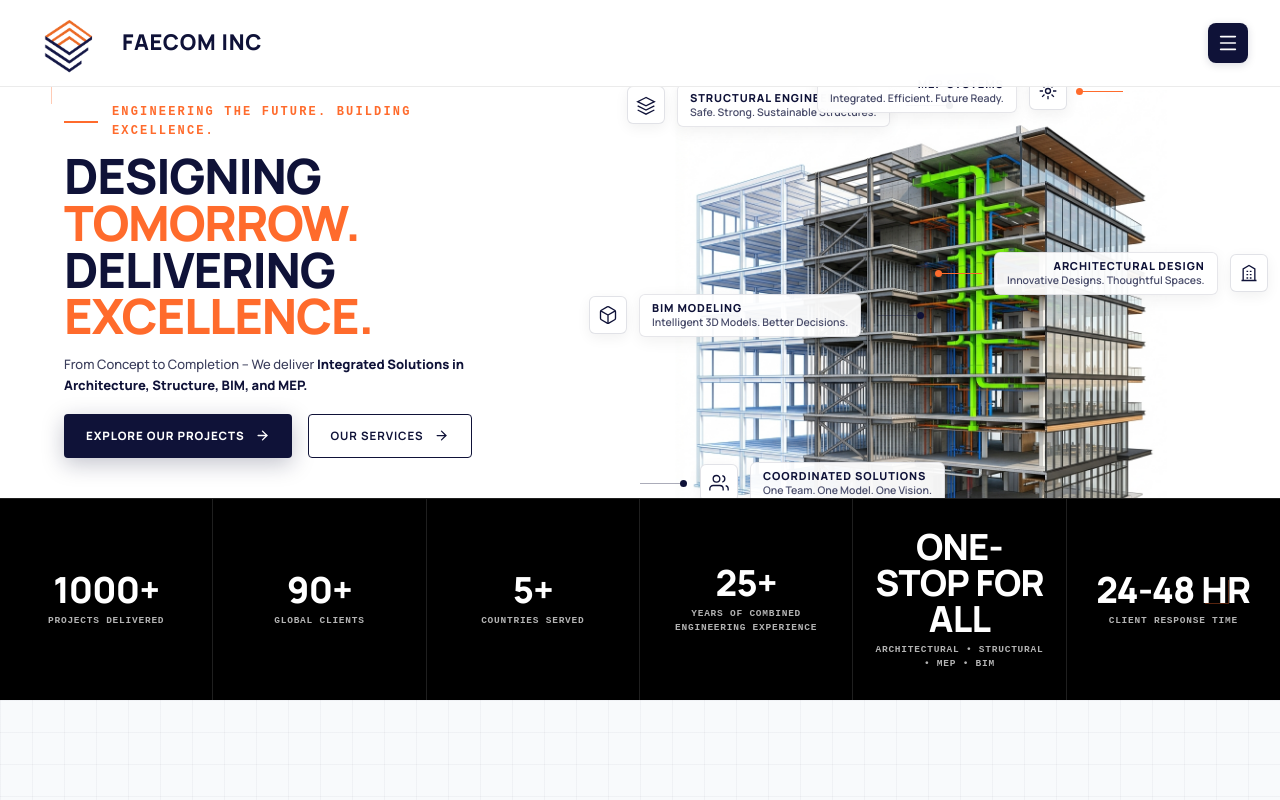
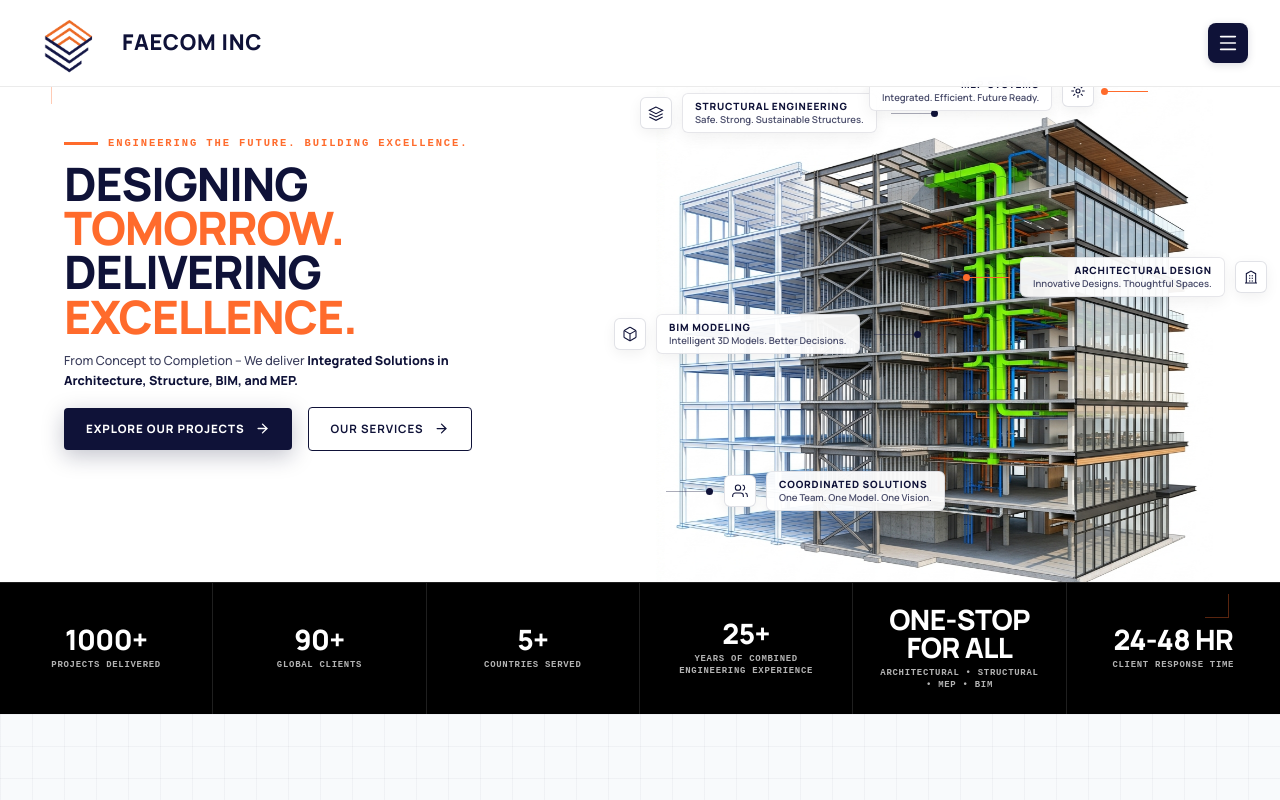
Before and after one commit to prathamnagarmote-sudo/FAECOMENG, a Next.js app: page / in a window 1280 px wide. Shown: the top 800 px of the page. Built offline with nearby package versions, Linux system fonts and the light colour scheme.

Commit message:
Hero section: comprehensive responsive overhaul for global device compatibility (Chromebook to 4K ultrawide)

```diff
--- a/app/page.module.css
+++ b/app/page.module.css
@@ -12,10 +12,13 @@
 .hero {
   position: relative;
   width: 100%;
-  min-height: calc(100vh - 100px);
+  /* Fill viewport minus header; never collapse, never overflow */
+  min-height: calc(100vh - clamp(86px, 5.8vw, 100px));
+  min-height: calc(100dvh - clamp(86px, 5.8vw, 100px));
   display: flex;
   flex-direction: column;
-  justify-content: space-between;
+  /* Content fills middle, stats bar sticks to bottom */
+  justify-content: flex-start;
   overflow: hidden;
   background: #FFFFFF;
   perspective: 1200px;
@@ -24,13 +27,18 @@
   padding-bottom: 0;
 }
 
+/* 3D Building render — absolutely positioned in right half.
+   Uses % + clamp to stay within bounds on every screen size.
+   Never overlaps left text column or stats bar. */
 .heroBg {
   position: absolute;
-  top: clamp(80px, 7vw, 100px);
-  bottom: clamp(100px, 12vh, 140px);
-  right: 2%;
-  width: 56%;
-  max-height: calc(100% - 150px);
+  /* Top: clear the header */
+  top: clamp(70px, 6vw, 100px);
+  /* Bottom: clear the stats bar height (~100-120px) */
+  bottom: clamp(90px, 10vh, 130px);
+  right: clamp(0px, 1vw, 24px);
+  /* Width: occupies right ~55% — enough for the render, leaves left ~45% for text */
+  width: clamp(50%, 55vw, 60%);
   z-index: 2;
   perspective: 800px;
   transform-style: preserve-3d;
@@ -113,37 +121,42 @@
   position: absolute;
   display: flex;
   align-items: center;
-  gap: 12px;
+  gap: 10px;
   pointer-events: none;
-}
-
+  /* Scale down on smaller screens so badges don't overflow */
+  font-size: clamp(9px, 0.7vw, 11px);
+}
+
+/* ALL annotation badges sit in the RIGHT half of the viewport
+   (left ≥ 46%) — this guarantees zero overlap with the left hero text
+   column on every device. */
 .annotStruct {
-  top: 12%;
-  left: 48%;
+  top: 13%;
+  left: 49%;
 }
 
 .annotArch {
   top: 36%;
-  right: 1%;
+  right: clamp(0px, 1vw, 24px);
   flex-direction: row-reverse;
   text-align: right;
 }
 
 .annotBim {
-  top: 42%;
-  left: 44%;
+  top: 44%;
+  left: 46%;
 }
 
 .annotMep {
   top: 10%;
-  right: 12%;
+  right: clamp(40px, 10vw, 200px);
   flex-direction: row-reverse;
   text-align: right;
 }
 
 .annotCoord {
   top: 66%;
-  left: 49%;
+  left: 50%;
 }
 
 .annotIconBox {
@@ -291,20 +304,28 @@
 }
 
 /* ── Hero Left Content ───────────────────────────────────────── */
+/* Vertically centered in the hero via flex margin trick.
+   Max-width ≤ 44% ensures it never touches the right-side building render.
+   Padding-top clears the fixed header; padding-bottom gives breathing room above stats bar. */
 .heroContent {
   position: relative;
   z-index: 10;
   padding: 0 var(--gutter);
-  padding-left: max(var(--gutter), clamp(24px, 5vw, 110px));
-  padding-top: clamp(100px, 8vh, 125px);
-  padding-bottom: clamp(30px, 4vh, 50px);
+  padding-left: max(var(--gutter), clamp(28px, 5vw, 110px));
+  /* Vertical breathing room — clears header and stats bar */
+  padding-top: clamp(90px, 7.5vh, 120px);
+  padding-bottom: clamp(24px, 3vh, 40px);
+  /* Flex centering — pushes content to vertical middle */
   margin-top: auto;
   margin-bottom: auto;
-  max-width: clamp(450px, 43vw, 750px);
+  /* Width constraint — NEVER exceed ~44% of viewport to prevent text-image overlap */
+  max-width: clamp(420px, 44vw, 720px);
   display: flex;
   flex-direction: column;
   justify-content: center;
   will-change: opacity;
+  /* Safety: prevent content from shrinking under flex pressure */
+  flex-shrink: 0;
 }
 
 .heroTag {
@@ -465,6 +486,9 @@
 }
 
 /* ── 6-Stat Ribbon (Reference-matched) ───────────────────────────── */
+/* Always anchored to bottom of hero via margin-top:auto + flex-shrink:0.
+   This ensures the stats bar never collides with or overlaps the hero text,
+   even when the viewport height is very short. */
 .statsBar {
   position: relative;
   width: 100%;
@@ -475,6 +499,8 @@
   border-top: 1px solid rgba(255, 255, 255, 0.12);
   background: #000000;
   flex-shrink: 0;
+  /* Minimum height so text inside stats cells never gets squished */
+  min-height: clamp(80px, 10vh, 110px);
 }
 
 .statCell {
@@ -2930,69 +2956,315 @@
   background: rgba(255, 107, 44, 0.06);
 }
 
-/* ══ DESKTOP & LAPTOP SCREEN RESPONSIVE (1025px+) ══════════════ */
-@media (max-width: 1440px) and (min-width: 1025px) {
+/* ══════════════════════════════════════════════════════════════════
+   HERO SECTION — GLOBAL DEVICE RESPONSIVE LADDER
+   Covers every desktop/laptop class from Chromebook 11" to 4K ultrawide.
+   Each breakpoint fine-tunes font sizes, spacing, and positions so
+   NO elements ever collide, overlap, or look cramped.
+   ══════════════════════════════════════════════════════════════════ */
+
+/* ── 1. ULTRAWIDE & 4K (≥ 2560px) ──────────────────────────────── */
+@media (min-width: 2560px) {
   .heroContent {
-    max-width: 42vw;
-    padding-top: clamp(95px, 7.5vh, 120px);
+    max-width: 38vw;
+    padding-left: max(var(--gutter), 140px);
   }
   .heroLineNavy,
   .heroLineOrange {
-    font-size: clamp(30px, 4.0vw, 68px);
+    font-size: 96px;
   }
   .heroSub {
-    font-size: clamp(13px, 1.0vw, 16px);
-    margin-bottom: 20px;
-  }
-  .heroTag {
-    margin-bottom: 12px;
-  }
-  .heroH1 {
-    margin-bottom: 14px;
+    font-size: 20px;
+  }
+  .heroBg {
+    width: 52%;
+    right: 2%;
+  }
+}
+
+/* ── 2. QHD / 27" MONITOR (1920–2559px) ─────────────────────────── */
+@media (min-width: 1920px) and (max-width: 2559px) {
+  .heroContent {
+    max-width: 40vw;
+    padding-left: max(var(--gutter), 120px);
+  }
+  .heroLineNavy,
+  .heroLineOrange {
+    font-size: clamp(72px, 4.5vw, 88px);
+  }
+  .heroSub {
+    font-size: 18px;
+  }
+  .heroBg {
+    width: 54%;
+    right: 2%;
+  }
+}
+
+/* ── 3. STANDARD DESKTOP / MACBOOK PRO 16" (1441–1919px) ────────── */
+@media (min-width: 1441px) and (max-width: 1919px) {
+  .heroContent {
+    max-width: 43vw;
+  }
+  .heroLineNavy,
+  .heroLineOrange {
+    font-size: clamp(52px, 4.6vw, 78px);
+  }
+  .heroSub {
+    font-size: clamp(15px, 1.1vw, 18px);
+    margin-bottom: 24px;
   }
   .heroBg {
     width: 54%;
     right: 1%;
-    bottom: clamp(110px, 11vh, 140px);
-  }
-  .annotBim {
-    left: 46%;
-  }
-  .annotStruct {
-    left: 49%;
-  }
-  .annotCoord {
-    left: 50%;
-  }
-}
-
-@media (max-height: 820px) and (min-width: 1025px) {
+  }
+}
+
+/* ── 4. MACBOOK PRO 14" / STANDARD LAPTOP (1367–1440px) ─────────── */
+@media (min-width: 1367px) and (max-width: 1440px) {
   .heroContent {
-    padding-top: clamp(90px, 7.5vh, 110px);
-    padding-bottom: 16px;
+    max-width: 42vw;
+    padding-top: clamp(85px, 7vh, 110px);
+  }
+  .heroLineNavy,
+  .heroLineOrange {
+    font-size: clamp(42px, 4.2vw, 62px);
   }
   .heroTag {
+    font-size: clamp(11px, 0.85vw, 13px);
+    margin-bottom: 14px;
+  }
+  .heroH1 {
+    margin-bottom: 16px;
+  }
+  .heroSub {
+    font-size: clamp(13.5px, 1.05vw, 16.5px);
+    margin-bottom: 22px;
+  }
+  .heroBg {
+    width: 55%;
+    right: 0;
+    bottom: clamp(90px, 10vh, 120px);
+  }
+  .annotBim { left: 47%; }
+  .annotStruct { left: 50%; }
+  .annotCoord { left: 51%; }
+}
+
+/* ── 5. CHROMEBOOK / SMALL LAPTOP (1280–1366px) ─────────────────── */
+@media (min-width: 1280px) and (max-width: 1366px) {
+  .heroContent {
+    max-width: 43vw;
+    padding-top: clamp(80px, 6.5vh, 100px);
+    padding-bottom: clamp(18px, 2.5vh, 32px);
+  }
+  .heroLineNavy,
+  .heroLineOrange {
+    font-size: clamp(36px, 3.8vw, 52px);
+  }
+  .heroTag {
+    font-size: clamp(10.5px, 0.8vw, 12.5px);
     margin-bottom: 12px;
+    gap: 10px;
   }
   .heroH1 {
     margin-bottom: 14px;
   }
+  .heroSub {
+    font-size: clamp(12.5px, 0.95vw, 15px);
+    margin-bottom: 18px;
+    max-width: 460px;
+  }
+  .heroBtnPrimary {
+    padding: 13px 26px;
+    font-size: 12px;
+  }
+  .heroBtnGhost {
+    padding: 11px 22px;
+    font-size: 11px;
+  }
+  .heroBg {
+    width: 54%;
+    right: 0;
+    bottom: clamp(85px, 9vh, 110px);
+  }
+  .statVal {
+    font-size: clamp(20px, 2.2vw, 28px);
+  }
+  .statLabel {
+    font-size: clamp(7.5px, 0.7vw, 9px);
+  }
+  .statCell {
+    padding: 22px 12px;
+  }
+  .annotBim { left: 48%; }
+  .annotStruct { left: 50%; }
+  .annotCoord { left: 52%; }
+  .annotTitle { font-size: 10px; }
+  .annotSubText { font-size: 9.5px; }
+  .annotIconBox { width: 32px; height: 32px; }
+  .annotIconBox svg { width: 16px; height: 16px; }
+}
+
+/* ── 6. MACBOOK AIR 13" / SMALL SCREENS (1025–1279px) ───────────── */
+@media (min-width: 1025px) and (max-width: 1279px) {
+  .heroContent {
+    max-width: 44vw;
+    padding-top: clamp(75px, 6vh, 95px);
+    padding-bottom: clamp(16px, 2vh, 28px);
+  }
   .heroLineNavy,
   .heroLineOrange {
-    font-size: clamp(30px, 3.8vw, 64px);
+    font-size: clamp(32px, 3.4vw, 46px);
+  }
+  .heroTag {
+    font-size: clamp(10px, 0.75vw, 12px);
+    margin-bottom: 10px;
+    gap: 8px;
+  }
+  .heroTagLine {
+    width: 26px;
+  }
+  .heroH1 {
+    margin-bottom: 12px;
+    line-height: 1.0;
   }
   .heroSub {
-    font-size: clamp(13px, 0.95vw, 15.5px);
-    margin-bottom: 18px;
+    font-size: clamp(12px, 0.9vw, 14px);
+    margin-bottom: 16px;
+    max-width: 400px;
+    line-height: 1.5;
+  }
+  .heroBtnPrimary {
+    padding: 12px 22px;
+    font-size: 11.5px;
+    gap: 8px;
+  }
+  .heroBtnGhost {
+    padding: 10px 18px;
+    font-size: 10.5px;
+    gap: 8px;
+  }
+  .heroActions {
+    gap: 12px;
+  }
+  .heroBg {
+    width: 53%;
+    right: 0;
+    bottom: clamp(80px, 9vh, 105px);
+    top: clamp(65px, 5.5vw, 85px);
+  }
+  .statVal {
+    font-size: clamp(18px, 2vw, 24px);
+  }
+  .statLabel {
+    font-size: clamp(7px, 0.65vw, 8.5px);
+  }
+  .statCell {
+    padding: 18px 10px;
+  }
+  .statsBar {
+    min-height: 70px;
+  }
+  .cadFilterBar {
+    top: 75px;
+    right: 2%;
+    padding: 4px 6px;
+  }
+  .cadFilterBtn {
+    font-size: 8px;
+    padding: 4px 8px;
+  }
+  .cadFilterLabel {
+    font-size: 7.5px;
+  }
+  .annotBim { left: 49%; }
+  .annotStruct { left: 51%; }
+  .annotCoord { left: 53%; top: 68%; }
+  .annotArch { right: 0; }
+  .annotMep { right: 8%; }
+  .annotTitle { font-size: 9.5px; }
+  .annotSubText { font-size: 9px; }
+  .annotIconBox { width: 30px; height: 30px; }
+  .annotIconBox svg { width: 15px; height: 15px; }
+  .annotTextGroup { padding: 5px 10px; }
+  .annot { gap: 8px; }
+}
+
+/* ── 7. SHORT HEIGHT SCREENS (≤ 720px height, desktop width) ────── */
+@media (max-height: 720px) and (min-width: 1025px) {
+  .hero {
+    min-height: 100vh;
+    min-height: 100dvh;
+  }
+  .heroContent {
+    padding-top: clamp(70px, 5.5vh, 85px);
+    padding-bottom: 12px;
+  }
+  .heroTag {
+    margin-bottom: 8px;
+  }
+  .heroH1 {
+    margin-bottom: 10px;
+  }
+  .heroLineNavy,
+  .heroLineOrange {
+    font-size: clamp(28px, 3.2vw, 42px);
+  }
+  .heroSub {
+    font-size: clamp(11.5px, 0.85vw, 13.5px);
+    margin-bottom: 14px;
+    line-height: 1.45;
   }
   .heroBtnPrimary,
   .heroBtnGhost {
-    height: 44px;
-    padding: 0 22px;
+    padding: 10px 18px;
+    font-size: 10.5px;
+  }
+  .heroBg {
+    bottom: clamp(70px, 8vh, 95px);
+  }
+  .statsBar {
+    min-height: 65px;
+  }
+  .statVal {
+    font-size: clamp(16px, 1.8vw, 22px);
+  }
+  .statLabel {
+    font-size: 7px;
+  }
+  .statCell {
+    padding: 14px 8px;
+  }
+}
+
+/* ── 8. MEDIUM HEIGHT SCREENS (721-820px height, desktop width) ─── */
+@media (min-height: 721px) and (max-height: 820px) and (min-width: 1025px) {
+  .heroContent {
+    padding-top: clamp(78px, 6vh, 95px);
+    padding-bottom: 16px;
+  }
+  .heroTag {
+    margin-bottom: 10px;
+  }
+  .heroH1 {
+    margin-bottom: 12px;
+  }
+  .heroLineNavy,
+  .heroLineOrange {
+    font-size: clamp(30px, 3.6vw, 56px);
+  }
+  .heroSub {
+    font-size: clamp(12.5px, 0.95vw, 15px);
+    margin-bottom: 16px;
+  }
+  .heroBtnPrimary,
+  .heroBtnGhost {
+    padding: 12px 22px;
     font-size: 11.5px;
   }
   .heroBg {
-    bottom: clamp(120px, 12vh, 140px);
+    bottom: clamp(80px, 9vh, 110px);
   }
 }
 
```
